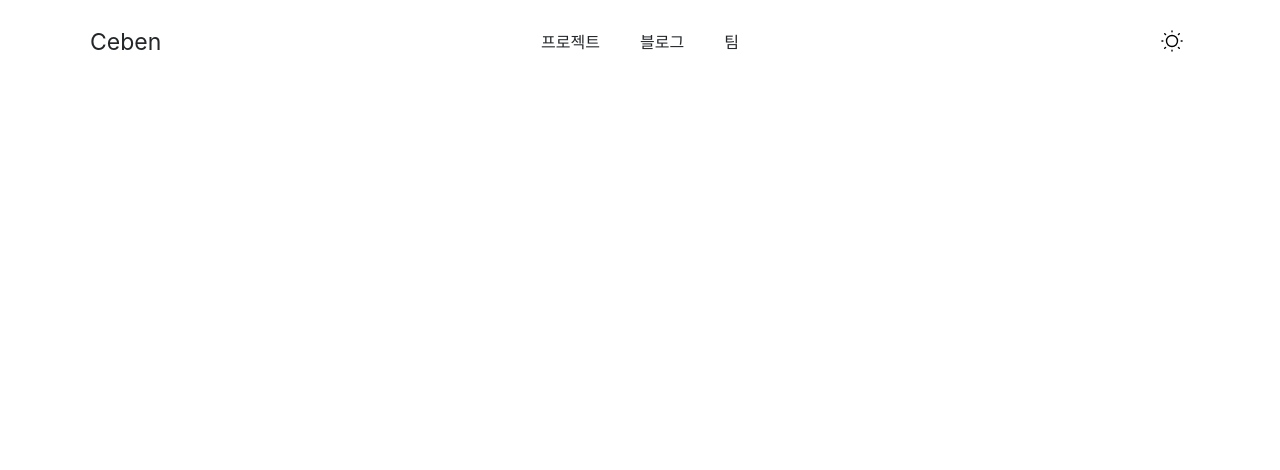
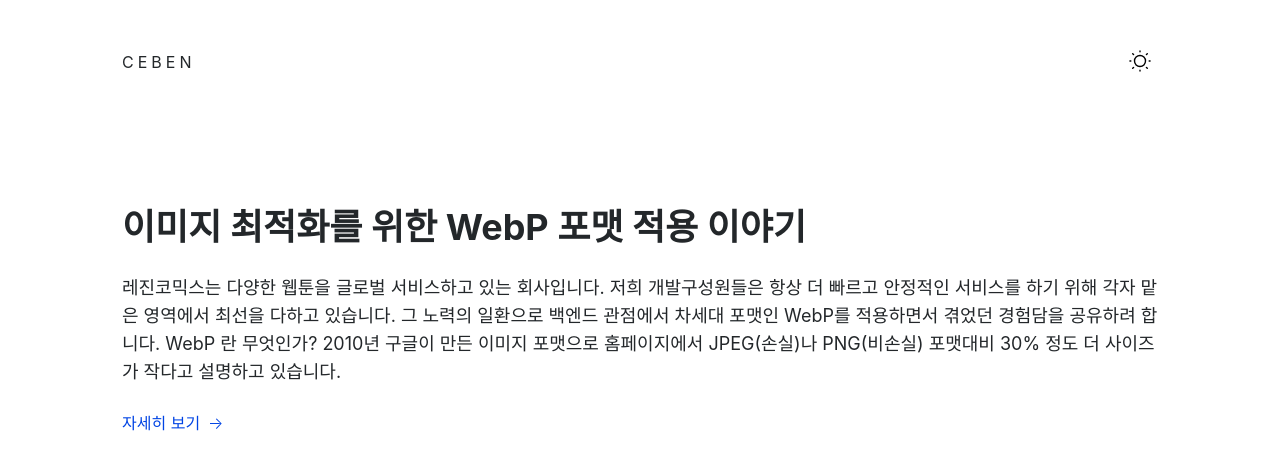
Before and after one commit to cebenTeam/ceben, a Next.js app: page / in a window 1280 px wide. Shown: the top 470 px of the page. Built offline with nearby package versions, Linux system fonts and the light colour scheme; a web font is replaced by a local one.

Commit message:
헤더 및 메인 레이아웃 일부 변경

```diff
--- a/pages/index.js
+++ b/pages/index.js
@@ -3,6 +3,7 @@
 import SEO from '@/components/SEO/SEO'
 import Header from '@/components/Header/Header'
 import Inner from '@/components/Inner/Inner'
+import ContentPreview from '@/components/ContentPreview/ContentPreview'
 
 const Homepage = () => {
   return (
@@ -10,6 +11,7 @@
       <SEO />
       <Header></Header>
       <Main as="main">
+        <ContentPreview />
       </Main>
     </>
   )
@@ -21,7 +23,8 @@
 `
 
 const Main = styled(Inner)`
-  padding-top: 60px;
+  min-height: calc(100vh - 124px);
+  padding-top: 80px;
   padding-bottom: 60px;
 `
 
--- a/src/components/ContentPreview/ContentPreview.js
+++ b/src/components/ContentPreview/ContentPreview.js
@@ -5,12 +5,13 @@
   return (
     <Article>
       <LinkWrapper>
-        <Thumbnail>
-          <img src="https://assets-global.website-files.com/5f9072399b2640f14d6a2bf4/61b3c456099a1f404a596891_Design_Buddies_and_Discord_Blog_Header.png" alt="" />
-        </Thumbnail>
+        {/* <Thumbnail>
+          <img src="https://apex-software.imgix.net/logs/site/light-with-logs.png?auto=format&w=1000&dpr=2" alt="" />
+        </Thumbnail> */}
         <Metadata>
-          <Title>웹에서의 가변 글꼴에 대한 소개</Title>
-          <Excerpt>이 기사에서는 가변 글꼴(variable fonts)이 무엇이고 이를 작업에서 어떻게 사용할 수 있는지와 함께 가변 글꼴의 잠재적 가능성을 살펴볼 것입니다.</Excerpt>
+          <Title>이미지 최적화를 위한 WebP 포맷 적용 이야기</Title>
+          <Excerpt>레진코믹스는 다양한 웹툰을 글로벌 서비스하고 있는 회사입니다. 저희 개발구성원들은 항상 더 빠르고 안정적인 서비스를 하기 위해 각자 맡은 영역에서 최선을 다하고 있습니다. 그 노력의 일환으로 백엔드 관점에서 차세대 포맷인 WebP를 적용하면서 겪었던 경험담을 공유하려 합니다. WebP 란 무엇인가? 2010년 구글이 만든 이미지 포맷으로 홈페이지에서 JPEG(손실)나 PNG(비손실) 포맷대비 30% 정도 더 사이즈가 작다고 설명하고 있습니다.</Excerpt>
+          <ReadMore>자세히 보기</ReadMore>
         </Metadata>
       </LinkWrapper>
     </Article>
@@ -19,9 +20,10 @@
 
 const Article = styled.article`
   overflow: hidden;
-  background-color: #fff;
+  &:not(:first-child) {
+    margin-top: 80px;
+  }
   border-radius: 8px;
-  box-shadow: 0 8px 30px rgba(0,0,0,0.12);
 `
 
 const LinkWrapper = styled.a`
@@ -29,10 +31,11 @@
 `
 
 const Thumbnail = styled.div`
-  position: relative;
+  /* position: relative;
   height: 0;
   padding-top: 56.25%;
-
+  border-radius: 2px;
+  overflow: hidden;
   img {
     position: absolute;
     left: 0;
@@ -40,27 +43,32 @@
     right: 0;
     bottom: 0;
     height: 100%;
+  } */
+`
+
+const Metadata = styled.div``
+
+const Title = styled.h3`
+  font-size: 36px;
+`
+
+const Excerpt = styled.p`
+  margin: 24px 0;
+  font-size: 18px;
+`
+
+const ReadMore = styled.span`
+  color: #0044e4;
+  &:after {
+    content: "→";
+    display: inline-block;
+    margin-left: 8px;
+    font-weight: 300;
+    transition: transform 0.15s ease 0s;
+    ${LinkWrapper}:hover & {
+      transform: translateX(5px);
+    }
   }
 `
 
-const Metadata = styled.div`
-  padding: 26px 24px;
-`
-
-const Title = styled.h3`
-  font-size: 28px;
-`
-
-const Excerpt = styled.p`
-  margin-top: 10px;
-`
-
-const Tag = styled.span`
-  display: inline-block;
-  border-radius: 24px;
-  padding: 8px 24px;
-  background-color: #FFF449;
-  font-style: normal;
-`
-
 export default ContentPreview
--- a/src/components/GlobalStyles/GlobalStyles.js
+++ b/src/components/GlobalStyles/GlobalStyles.js
@@ -5,6 +5,7 @@
   *, ::before, ::after {
     margin: 0;
     padding: 0;
+    box-sizing: border-box;
     line-height: calc(1em + 0.625rem);
   }
 
--- a/src/components/Header/Header.js
+++ b/src/components/Header/Header.js
@@ -8,18 +8,18 @@
     <Wrapper>
       <Content>
         <Branding>
-          <Link href="/" passHref><Logo title="ceben">Ceben</Logo></Link>
+          <Link href="/" passHref><Logo title="ceben">CEBEN</Logo></Link>
         </Branding>
         <Navigation>
-          <Link href="/project" passHref><NavLink>프로젝트</NavLink></Link>
+          {/* <Link href="/project" passHref><NavLink>프로젝트</NavLink></Link>
           <Link href="/blog" passHref><NavLink>블로그</NavLink></Link>
-          <Link href="/team" passHref><NavLink>팀</NavLink></Link>
+          <Link href="/team" passHref><NavLink>팀</NavLink></Link> */}
         </Navigation>
         <Actions>
           {/* <IconButton>
             <img src="/images/search.svg" width="26" alt="" />
           </IconButton> */}
-          <IconButton>
+          <IconButton type="button">
             <img src="/images/sun.svg" width="22" alt="" />
           </IconButton>
         </Actions>
@@ -34,7 +34,7 @@
 const Content = styled(Inner)`
   display: flex;
   align-items: center;
-  height: 84px;
+  height: 124px;
 `
 
 const Branding = styled.h1`
@@ -46,6 +46,8 @@
   display: flex;
   align-items: center;
   width: 112px;
+  font-size: 16px;
+  letter-spacing: 4px;
 `
 
 const Navigation = styled.nav`
```
Also changed, not shown: pages/project.js (deleted, +0 -29 lines), 2 other files (tests, documents, lock files or other folders).
